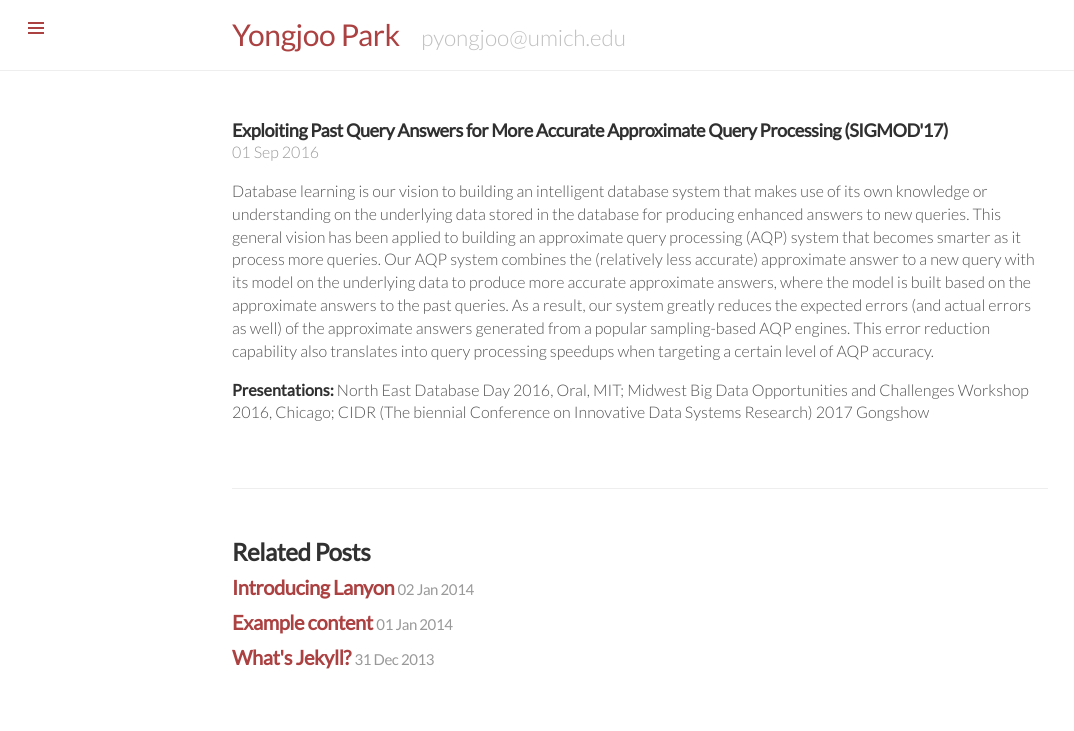
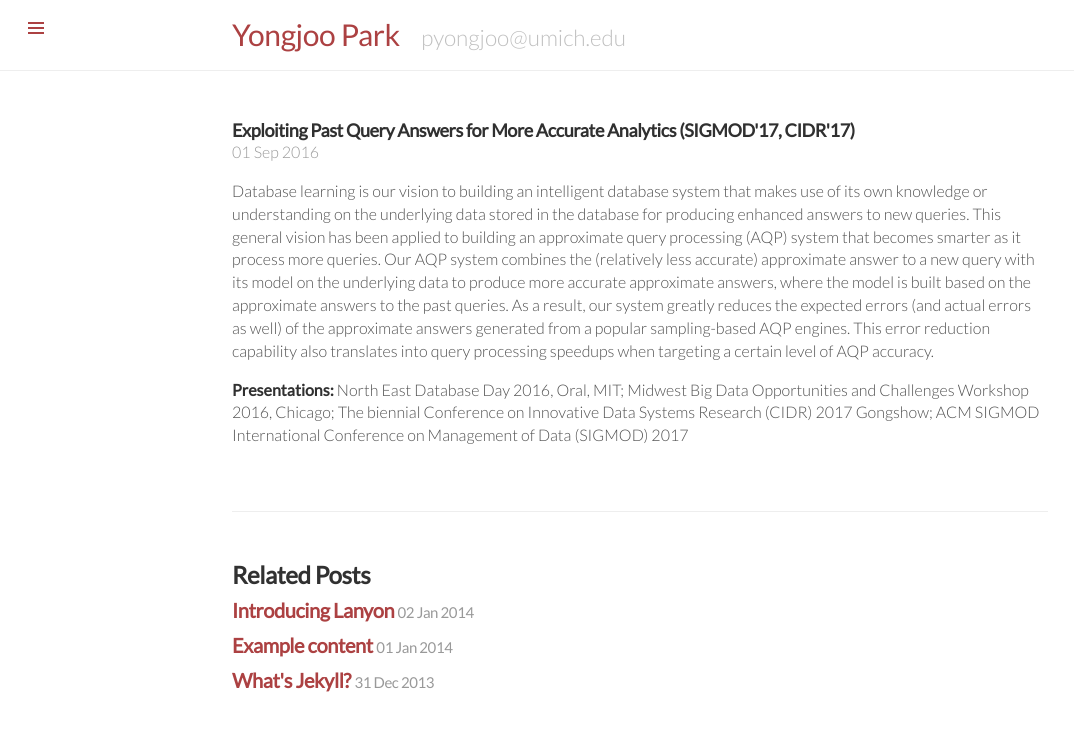
Before and after one commit to pyongjoo/pyongjoo.github.io, a Jekyll site: the page built from _texts/2016-09-01-dbl.md, in a window 1280 px wide. Shown: the top 731 px of the page, without its empty margins (0-1074 px from the left). Built offline with Jekyll 4.4.1, drawn with Linux system fonts in a browser that asks for light colours.

Commit message:
Update 2016-09-01-dbl.md

```diff
--- a/_texts/2016-09-01-dbl.md
+++ b/_texts/2016-09-01-dbl.md
@@ -1,6 +1,6 @@
 ---
 layout: post
-title: Exploiting Past Query Answers for More Accurate Approximate Query Processing (SIGMOD'17)
+title: Exploiting Past Query Answers for More Accurate Analytics (SIGMOD'17, CIDR'17)
 href: http://yongjoopark.com/resources/dbl-sub.pdf
 ---
 
@@ -18,4 +18,4 @@ error reduction capability also translates into query processing speedups when
 targeting a certain level of AQP accuracy.
 
 **Presentations:** North East Database Day 2016, Oral, MIT; Midwest Big Data
-Opportunities and Challenges Workshop 2016, Chicago; CIDR (The biennial Conference on Innovative Data Systems Research) 2017 Gongshow
+Opportunities and Challenges Workshop 2016, Chicago; The biennial Conference on Innovative Data Systems Research (CIDR) 2017 Gongshow; ACM SIGMOD International Conference on Management of Data (SIGMOD) 2017
```
